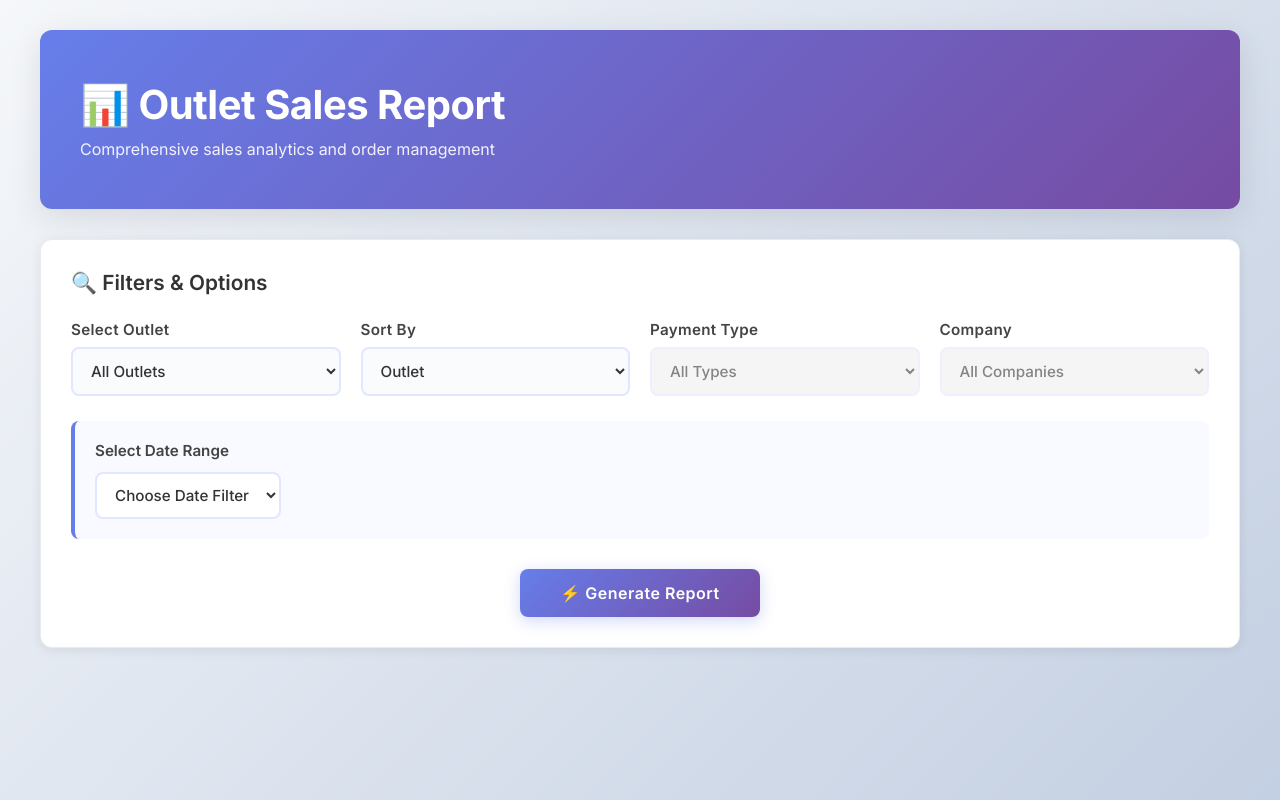
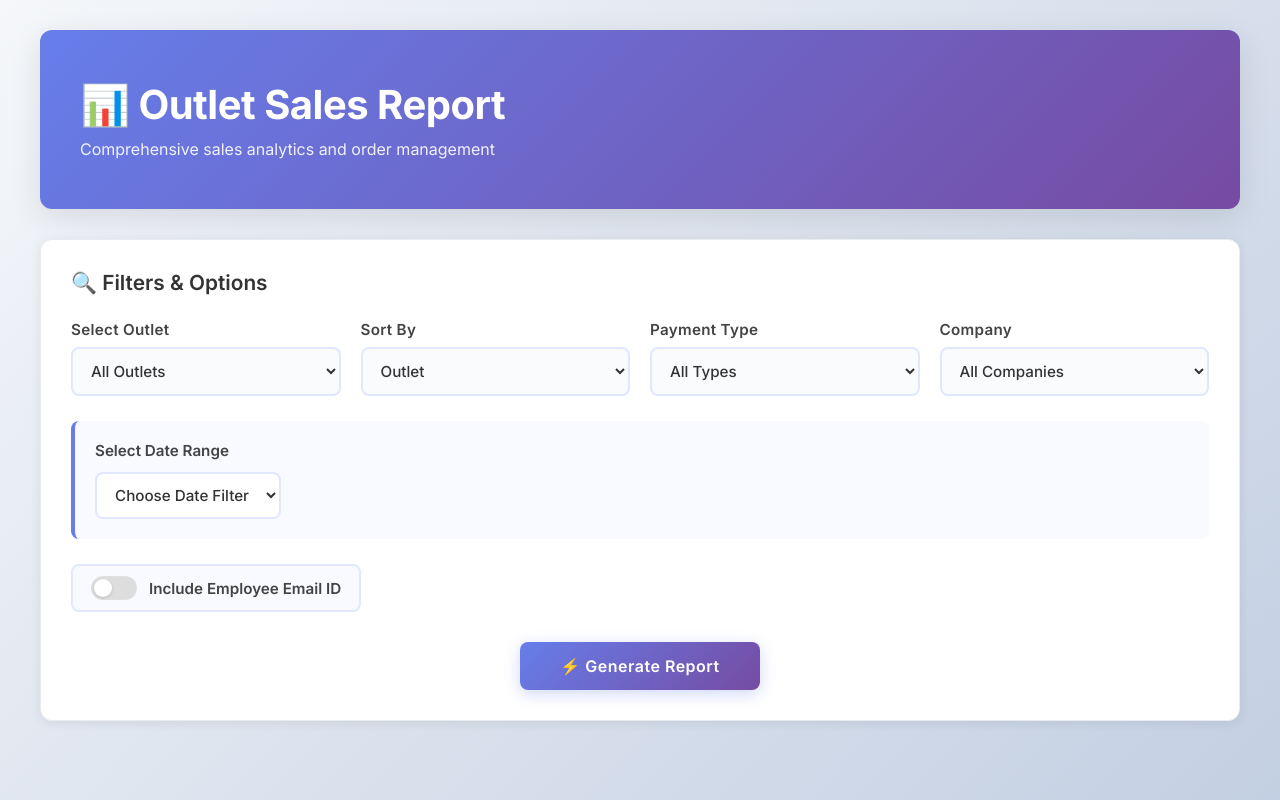
Before and after one commit to madhu-famelyn/Fliplyn-customer, a React (Create React App) app: page /view-sales in a window 1280 px wide. Built offline with nearby package versions, Linux system fonts and the light colour scheme.

Commit message:
added check box in om

```diff
--- a/src/components/HR/EmployDetails/OrdersPage.js
+++ b/src/components/HR/EmployDetails/OrdersPage.js
@@ -79,52 +79,6 @@ const OrdersModal = ({ groupId, onClose }) => {
     if (!submitted) return;
 
     let filtered = [...orders];
-    const now = new Date();
-
-    // 🔹 Date filters
-    if (dateFilter === "day") {
-      const today = new Date();
-      today.setHours(0, 0, 0, 0);
-      const tomorrow = new Date(today);
-      tomorrow.setDate(today.getDate() + 1);
-
-      filtered = filtered.filter(
-        (o) =>
-          new Date(o.created_datetime) >= today &&
-          new Date(o.created_datetime) < tomorrow
-      );
-    }
-
-    if (dateFilter === "week") {
-      const startOfWeek = new Date(now);
-      startOfWeek.setDate(now.getDate() - now.getDay());
-      startOfWeek.setHours(0, 0, 0, 0);
-      const endOfWeek = new Date(startOfWeek);
-      endOfWeek.setDate(startOfWeek.getDate() + 7);
-
-      filtered = filtered.filter(
-        (o) =>
-          new Date(o.created_datetime) >= startOfWeek &&
-          new Date(o.created_datetime) < endOfWeek
-      );
-    }
-
-    if (dateFilter === "month") {
-      const currentMonth = now.getMonth();
-      filtered = filtered.filter(
-        (o) => new Date(o.created_datetime).getMonth() === currentMonth
-      );
-    }
-
-    if (dateFilter === "custom" && customRange.start && customRange.end) {
-      const startLimit = new Date(customRange.start + "T00:00:00");
-      const endLimit = new Date(customRange.end + "T23:59:59");
-      filtered = filtered.filter(
-        (o) =>
-          new Date(o.created_datetime) >= startLimit &&
-          new Date(o.created_datetime) <= endLimit
-      );
-    }
 
     // 🔹 Payment filter
     if (paymentFilter === "postpaid") {
@@ -136,7 +90,7 @@ const OrdersModal = ({ groupId, onClose }) => {
     }
 
     setFilteredOrders(filtered);
-  }, [submitted, orders, dateFilter, customRange, paymentFilter]);
+  }, [submitted, orders, paymentFilter]);
 
   // ✅ Amount calculation
   const calculateAmounts = (order) => {
--- a/src/components/ManagerComponents/SalesSummary/SalesSummary.js
+++ b/src/components/ManagerComponents/SalesSummary/SalesSummary.js
@@ -56,7 +56,7 @@ const StatsStrip = ({ data, mode }) => {
       : [
           { label: "Postpaid Net",   value: totals.postpaidNet,  icon: "📦" },
           { label: "Postpaid Total", value: totals.postpaidTotal,icon: "💰" },
-          { label: "Outlets",        value: data.length,         icon: "🏪", raw: true },
+          { label: "Outlets",        value: filteredData.length, icon: "🏪", raw: true },
         ];
 
   return (
--- a/src/components/ManagerComponents/Stalls_reports/StallsReport.css
+++ b/src/components/ManagerComponents/Stalls_reports/StallsReport.css
@@ -718,3 +718,85 @@ table td {
   cursor: not-allowed;
   opacity: 0.6;
 }
+
+/* === Additional Options / Toggle Switch === */
+.stall-report-additional-options {
+  margin-top: 20px;
+  margin-bottom: 20px;
+  display: flex;
+  justify-content: flex-start;
+  align-items: center;
+}
+
+.stall-report-toggle-container {
+  display: flex;
+  align-items: center;
+  gap: 12px;
+  background: #f8faff;
+  padding: 10px 18px;
+  border-radius: 8px;
+  border: 2px solid #e0e7ff;
+  transition: all 0.3s cubic-bezier(0.4, 0, 0.2, 1);
+  cursor: pointer;
+  user-select: none;
+}
+
+.stall-report-toggle-container:hover {
+  border-color: #667eea;
+  background-color: #f0f4ff;
+  box-shadow: 0 4px 12px rgba(102, 126, 234, 0.08);
+}
+
+.stall-report-toggle-label {
+  font-weight: 600;
+  color: #444;
+  font-size: 0.95rem;
+  cursor: pointer;
+}
+
+/* Toggle Switch Styles */
+.switch {
+  position: relative;
+  display: inline-block;
+  width: 44px;
+  height: 22px;
+}
+
+.switch input {
+  opacity: 0;
+  width: 0;
+  height: 0;
+}
+
+.slider {
+  position: absolute;
+  cursor: pointer;
+  top: 0;
+  left: 0;
+  right: 0;
+  bottom: 0;
+  background-color: #cbd5e1;
+  transition: .3s;
+  border-radius: 22px;
+}
+
+.slider:before {
+  position: absolute;
+  content: "";
+  height: 16px;
+  width: 16px;
+  left: 3px;
+  bottom: 3px;
+  background-color: white;
+  transition: .3s;
+  border-radius: 50%;
+  box-shadow: 0 1px 3px rgba(0, 0, 0, 0.15);
+}
+
+input:checked + .slider {
+  background: linear-gradient(135deg, #667eea 0%, #764ba2 100%);
+}
+
+input:checked + .slider:before {
+  transform: translateX(22px);
+}
--- a/src/components/ManagerComponents/Stalls_reports/StallsReport.js
+++ b/src/components/ManagerComponents/Stalls_reports/StallsReport.js
@@ -17,6 +17,7 @@ export default function StallSalesReport() {
   const [paymentFilter, setPaymentFilter] = useState("all");
   const [sortBy, setSortBy] = useState("stall");
   const [submitted, setSubmitted] = useState(false);
+  const [includeEmail, setIncludeEmail] = useState(false);
 
   // Fetch stalls
   useEffect(() => {
@@ -214,10 +215,17 @@ const exportToExcel = () => {
         totalPaidAll += totalPaid;
       }
 
-      return {
+      const row = {
         Outlet: order.stall_name,
         Token: order.token_number,
         Date: new Date(order.created_datetime).toLocaleString("en-IN"),
+      };
+
+      if (includeEmail) {
+        row["Email ID"] = order.user_email || "N/A";
+      }
+
+      Object.assign(row, {
         "Payment Type": order.paymentType,
         Item: item.name,
         Qty: item.quantity,
@@ -227,14 +235,23 @@ const exportToExcel = () => {
         GST: index === 0 ? (order.total_gst || 0).toFixed(2) : "",
         "Round Off": index === 0 ? (order.round_off || 0).toFixed(2) : "",
         "Total Paid": index === 0 ? totalPaid.toFixed(2) : "",
-      };
+      });
+
+      return row;
     })
   );
 
-  rows.push({
+  const grandTotalRow = {
     Outlet: "",
     Token: "",
     Date: "",
+  };
+
+  if (includeEmail) {
+    grandTotalRow["Email ID"] = "";
+  }
+
+  Object.assign(grandTotalRow, {
     "Payment Type": "",
     Item: "GRAND TOTAL",
     Qty: "",
@@ -245,6 +262,8 @@ const exportToExcel = () => {
     "Round Off": totalRoundOff.toFixed(2),
     "Total Paid": totalPaidAll.toFixed(2),
   });
+
+  rows.push(grandTotalRow);
 
   const ws = XLSX.utils.json_to_sheet(rows);
   const wb = XLSX.utils.book_new();
@@ -311,8 +330,6 @@ const exportToExcel = () => {
               id="payment-filter-select"
               value={paymentFilter}
               onChange={(e) => setPaymentFilter(e.target.value)}
-              disabled={orders.length === 0}
-              className={orders.length === 0 ? "disabled-filter" : ""}
             >
               <option value="all">All Types</option>
               <option value="Prepaid">Prepaid</option>
@@ -327,8 +344,6 @@ const exportToExcel = () => {
               id="company-select"
               value={companyFilter}
               onChange={(e) => setCompanyFilter(e.target.value)}
-              disabled={orders.length === 0}
-              className={orders.length === 0 ? "disabled-filter" : ""}
             >
               <option value="all">All Companies</option>
               {companies.map((company) => (
@@ -380,6 +395,23 @@ const exportToExcel = () => {
                 />
               </div>
             )}
+          </div>
+        </div>
+
+        {/* Additional Options */}
+        <div className="stall-report-additional-options">
+          <div className="stall-report-toggle-container">
+            <label className="switch">
+              <input
+                type="checkbox"
+                checked={includeEmail}
+                onChange={(e) => setIncludeEmail(e.target.checked)}
+              />
+              <span className="slider"></span>
+            </label>
+            <span className="stall-report-toggle-label" onClick={() => setIncludeEmail(!includeEmail)}>
+              Include Employee Email ID
+            </span>
           </div>
         </div>
 
@@ -472,6 +504,7 @@ const exportToExcel = () => {
                   <th>Date</th>
                   <th>Token</th>
                   <th>Outlet</th>
+                  {includeEmail && <th>Email ID</th>}
                   <th>Payment Type</th>
                   <th>Item</th>
                   <th>Qty</th>
@@ -503,7 +536,11 @@ const exportToExcel = () => {
                           </td>
                           <td className="token-cell">{order.token_number}</td>
                           <td className="outlet-cell">{order.stall_name}</td>
-
+                          {includeEmail && (
+                            <td className="email-cell">
+                              {order.user_email || "N/A"}
+                            </td>
+                          )}
                           <td>
                             <span className={`payment-badge ${order.paymentType.toLowerCase()}`}>
                               {order.paymentType}
```
